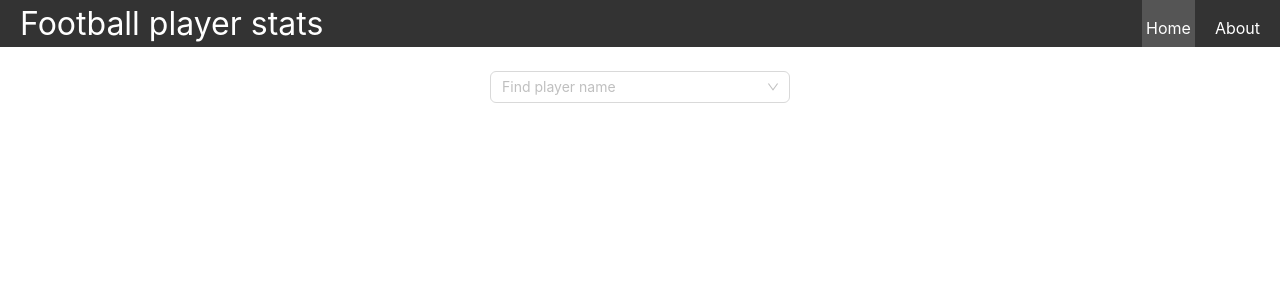
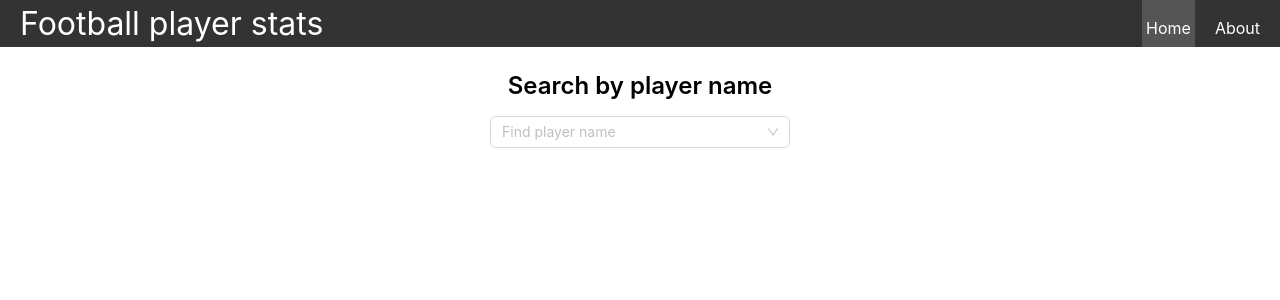
Before and after one commit to ngtruongthanh98/community-structure-of-football-player-networks, a React (Create React App) app in the folder frontend/: page / in a window 1280 px wide. Shown: the top 300 px of the page. Built offline with nearby package versions, Linux system fonts and the light colour scheme.

Commit message:
feat: Add search box title

```diff
--- a/frontend/src/components/DebounceSelect/index.js
+++ b/frontend/src/components/DebounceSelect/index.js
@@ -38,6 +38,14 @@ const DebounceSelect = ({ fetchOptions, debounceTimeout = 800, ...props }) => {
       {
         label: 'Sadio Mane',
         value: 'Sadio Mane',
+      },
+      {
+        label: 'Cristiano Ronaldo',
+        value: 'Cristiano Ronaldo',
+      },
+      {
+        label: 'Kilian Mbappe',
+        value: 'Kilian Mbappe',
       }
     );
   }
--- a/frontend/src/pages/Home/index.js
+++ b/frontend/src/pages/Home/index.js
@@ -20,6 +20,7 @@ const Home = () => {
   return (
     <div className="homepage">
       <div className="search-box">
+        <div className="title">Search by player name</div>
         <DebounceSelect
           mode="multiple"
           value={value}
--- a/frontend/src/pages/Home/styles.scss
+++ b/frontend/src/pages/Home/styles.scss
@@ -2,8 +2,16 @@
   .search-box {
     width: 100%;
     display: flex;
+    flex-direction: column;
+    align-items: center;
     justify-content: center;
     margin-top: 24px;
+
+    .title {
+      font-size: 24px;
+      font-weight: 600;
+      margin-bottom: 16px;
+    }
   }
   .chart-box {
     display: flex;
```
